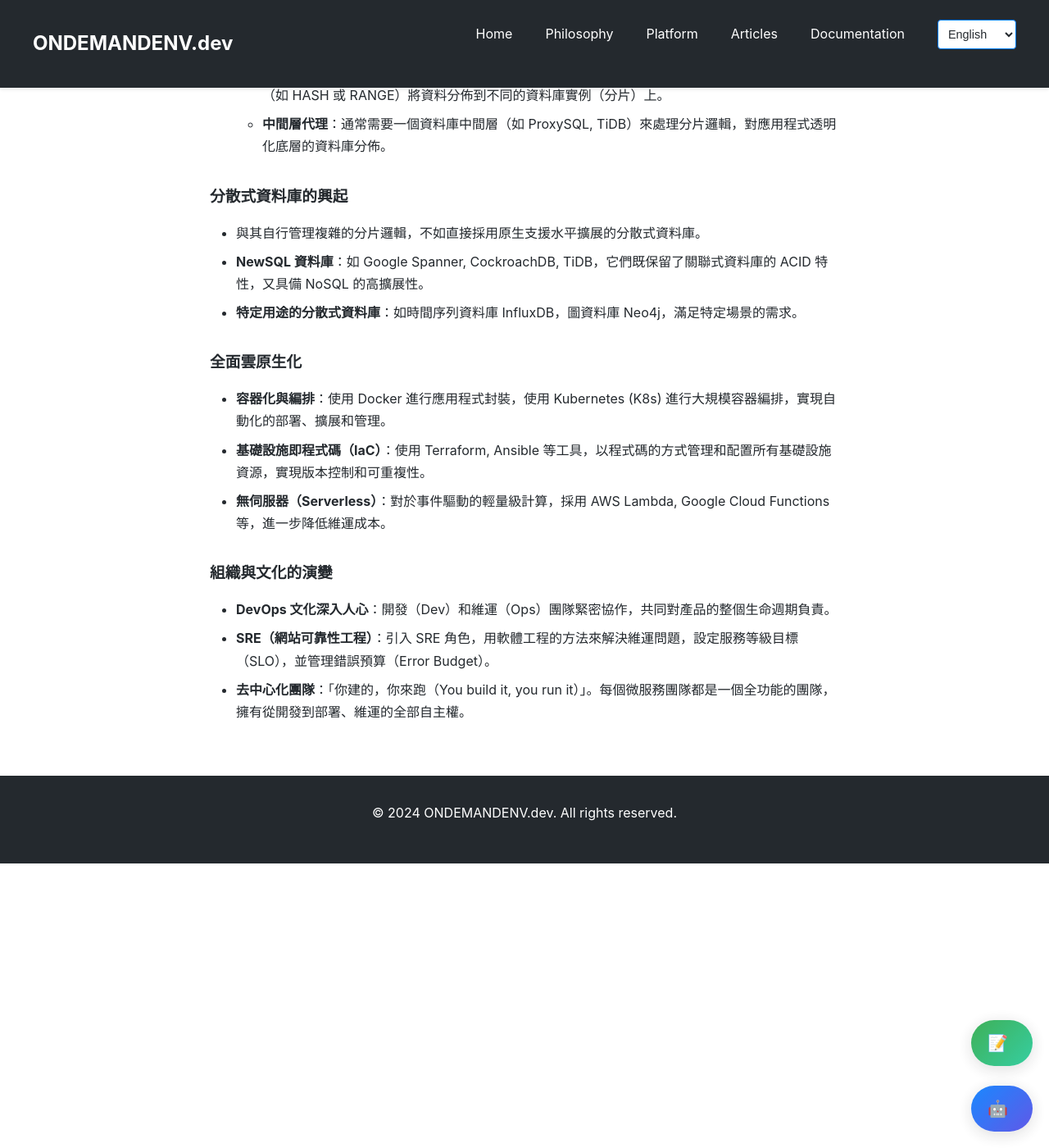
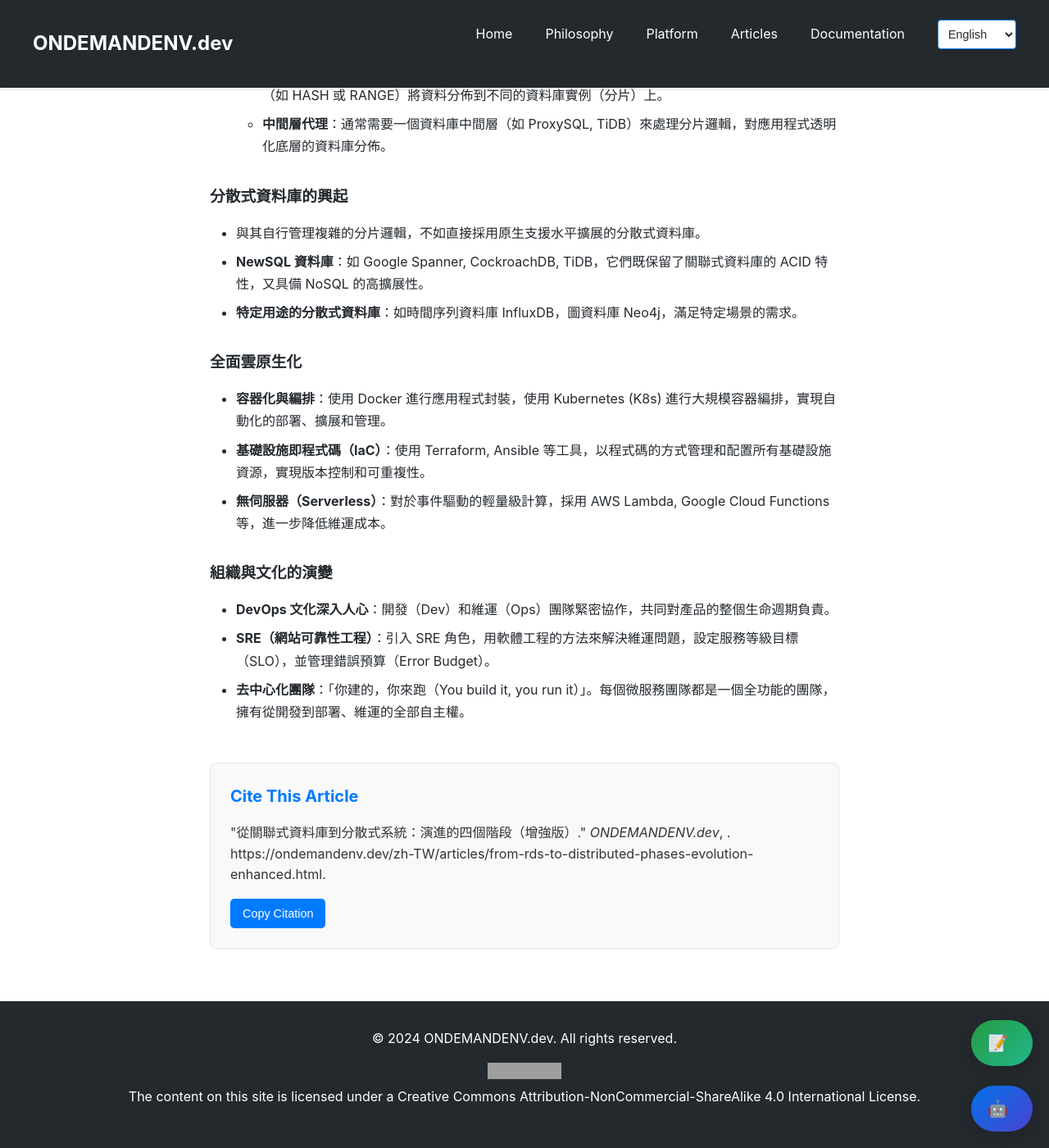
Before and after one commit to ondemandenv/ondemandenv.github.io, a Jekyll site: the page built from zh-TW/articles/from-rds-to-distributed-phases-evolution-enhanced.md, in a window 1280 px wide and 1400 px high, scrolled down 3149 px. Shown: the whole window at 82% size. Built offline with Jekyll 4.4.1, drawn with Linux system fonts in a browser that asks for light colours; a script that is not in the unit is left out; grey boxes are pictures that could not be loaded.

Commit message:
citation

```diff
--- a/_layouts/article.html
+++ b/_layouts/article.html
@@ -88,6 +88,48 @@ layout: default
         {{ content }}
     </div>
 </article>
+
+<!-- Citation/Attribution Block -->
+<div class="citation-block">
+    <h3>Cite This Article</h3>
+    <p id="citation-text">{% if page.author %}{{ page.author }}. {% endif %}"{{ page.title | escape }}." <em>{{ site.title }}</em>, {{ page.date | date: "%B %-d, %Y" }}. {{ site.url }}{{ page.url }}.</p>
+    <button id="copy-citation-btn" class="copy-btn">Copy Citation</button>
+</div>
+
+<style>
+.citation-block {
+    margin-top: 3rem;
+    padding: 1.5rem;
+    border: 1px solid var(--border-color);
+    border-radius: 8px;
+    background-color: #f9f9f9;
+    font-family: -apple-system, BlinkMacSystemFont, "Segoe UI", Roboto, "Helvetica Neue", Arial, sans-serif;
+}
+.citation-block h3 {
+    margin-top: 0;
+    margin-bottom: 1rem;
+    color: var(--primary-color);
+    font-size: 1.25rem;
+}
+.citation-block p {
+    margin-bottom: 1rem;
+    color: #333;
+    line-height: 1.6;
+}
+.copy-btn {
+    background-color: var(--primary-color);
+    color: white;
+    border: none;
+    padding: 10px 15px;
+    border-radius: 5px;
+    cursor: pointer;
+    font-size: 0.9rem;
+    transition: background-color 0.2s ease;
+}
+.copy-btn:hover {
+    background-color: #0056b3;
+}
+</style>
 
 <!-- Source History Floating Button -->
 <a id="source-history-btn" class="source-history-floating-btn" title="View source history on GitHub" href="#" target="_blank" rel="noopener noreferrer">
@@ -584,6 +626,27 @@ Ask what user want next:
 
     window.addEventListener('scroll', updateButtonVisibility);
 
+    // Citation copy button
+    const copyBtn = document.getElementById('copy-citation-btn');
+    const citationText = document.getElementById('citation-text');
+    if (copyBtn && citationText) {
+        copyBtn.addEventListener('click', () => {
+            // Use modern clipboard API
+            navigator.clipboard.writeText(citationText.innerText.trim()).then(() => {
+                copyBtn.innerText = 'Copied!';
+                copyBtn.style.backgroundColor = '#28a745'; // Green for success
+                setTimeout(() => {
+                    copyBtn.innerText = 'Copy Citation';
+                    copyBtn.style.backgroundColor = ''; // Revert to original color
+                }, 2000);
+            }).catch(err => {
+                console.error('Failed to copy text: ', err);
+                copyBtn.innerText = 'Error';
+                copyBtn.style.backgroundColor = '#dc3545'; // Red for error
+            });
+        });
+    }
+
     console.log('AI Analysis button script fully loaded and ready!');
 });
 </script>
--- a/_layouts/default.html
+++ b/_layouts/default.html
@@ -298,6 +298,13 @@
 
 <footer>
     <p>&copy; 2024 {{ site.title }}. All rights reserved.</p>
+    <p style="text-align: center; margin-top: 1rem;">
+        <a rel="license" href="http://creativecommons.org/licenses/by-nc-sa/4.0/">
+            <img alt="Creative Commons License" style="border-width:0" src="https://i.creativecommons.org/l/by-nc-sa/4.0/88x31.png" />
+        </a>
+        <br />
+        The content on this site is licensed under a <a rel="license" href="http://creativecommons.org/licenses/by-nc-sa/4.0/">Creative Commons Attribution-NonCommercial-ShareAlike 4.0 International License</a>.
+    </p>
 </footer>
 
 <script>
```
